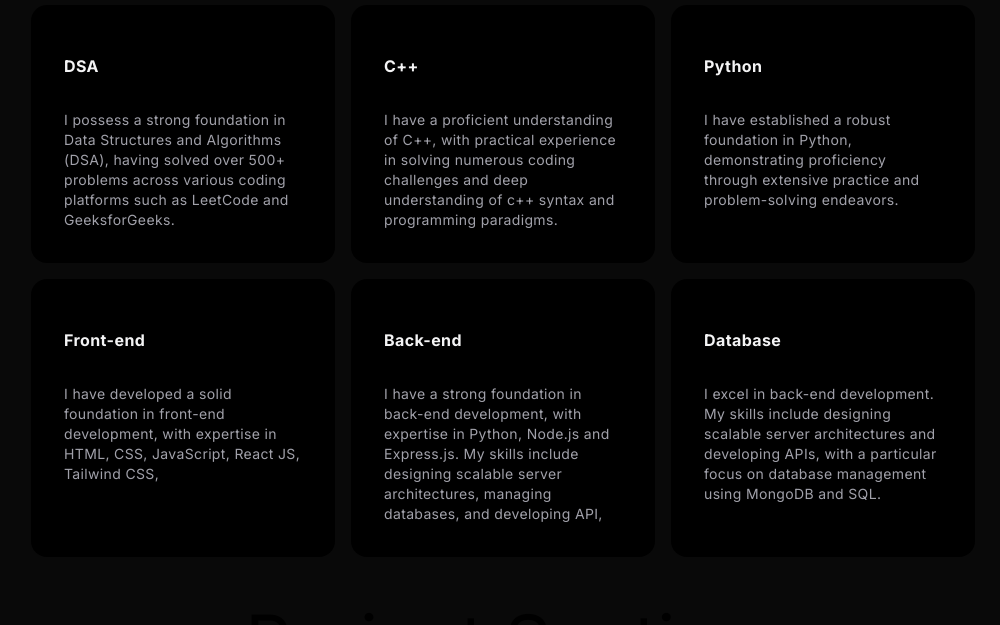
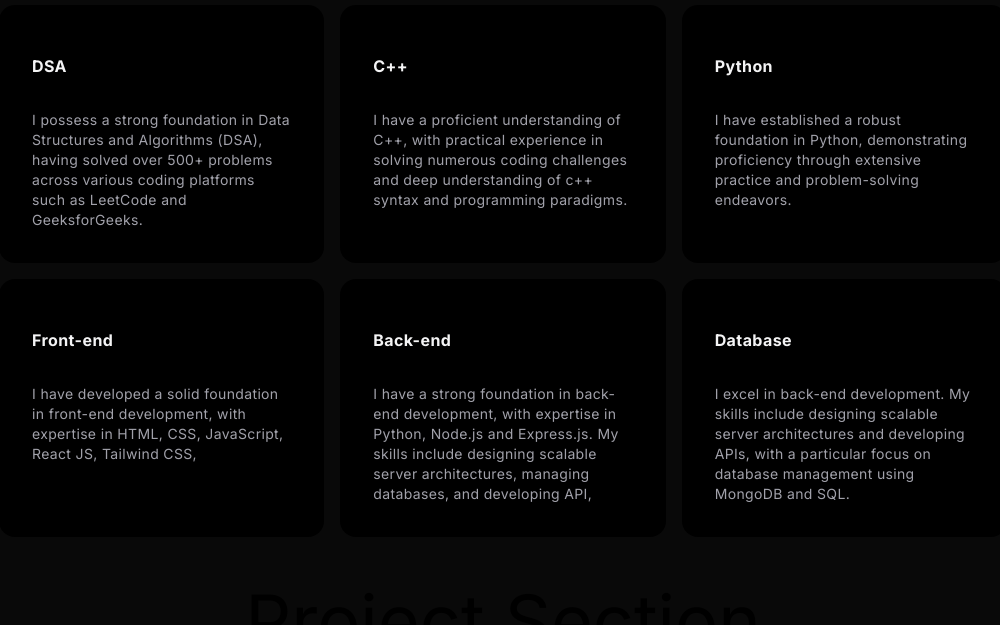
Before and after one commit to Shivam-fibo/Portfolio-, a Next.js app: page / in a window 1280 px wide. Shown: the part 755-1380 px from the top of the page, without its empty margins (137-1137 px from the left). Built offline with nearby package versions, Linux system fonts and the light colour scheme.

Commit message:
skill update code

```diff
--- a/src/app/components/Skill.tsx
+++ b/src/app/components/Skill.tsx
@@ -40,7 +40,7 @@ const Skill = () => {
   return (
     <div>
 
-    <h1 className='text-1xl md:text-7xl font-small text-center bg-clip-text text-neutral-300bg-opacity-50'>My Skill</h1>     <div className="max-w-5xl mx-auto px-8">
+    <h1 className='text-1xl md:text-7xl font-small text-center bg-clip-text text-neutral-300bg-opacity-50'>My Skill</h1>     <div className="max-w-5xl mx-auto">
       <HoverEffect items={projects} />
     </div>
     </div>
```
